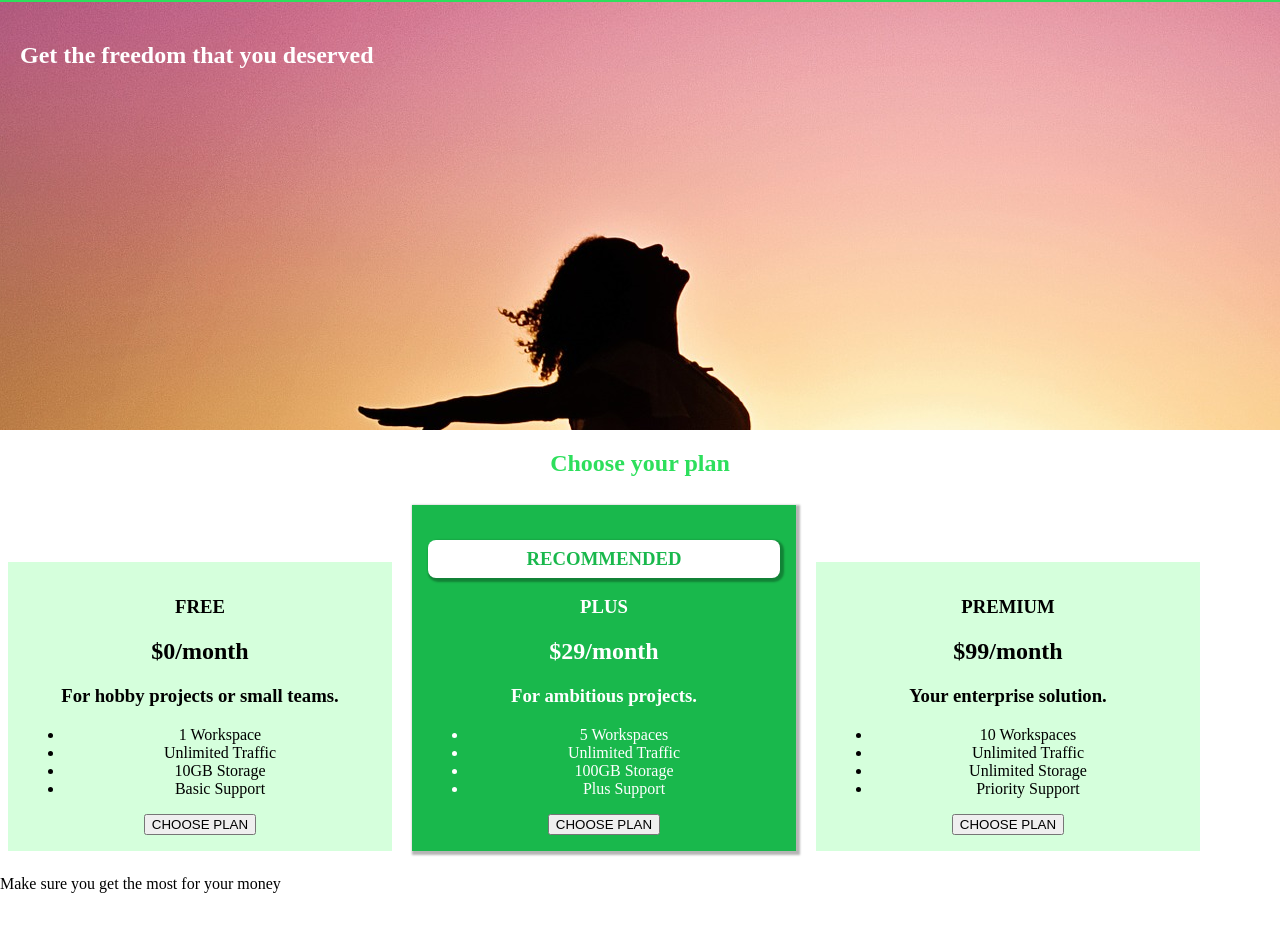
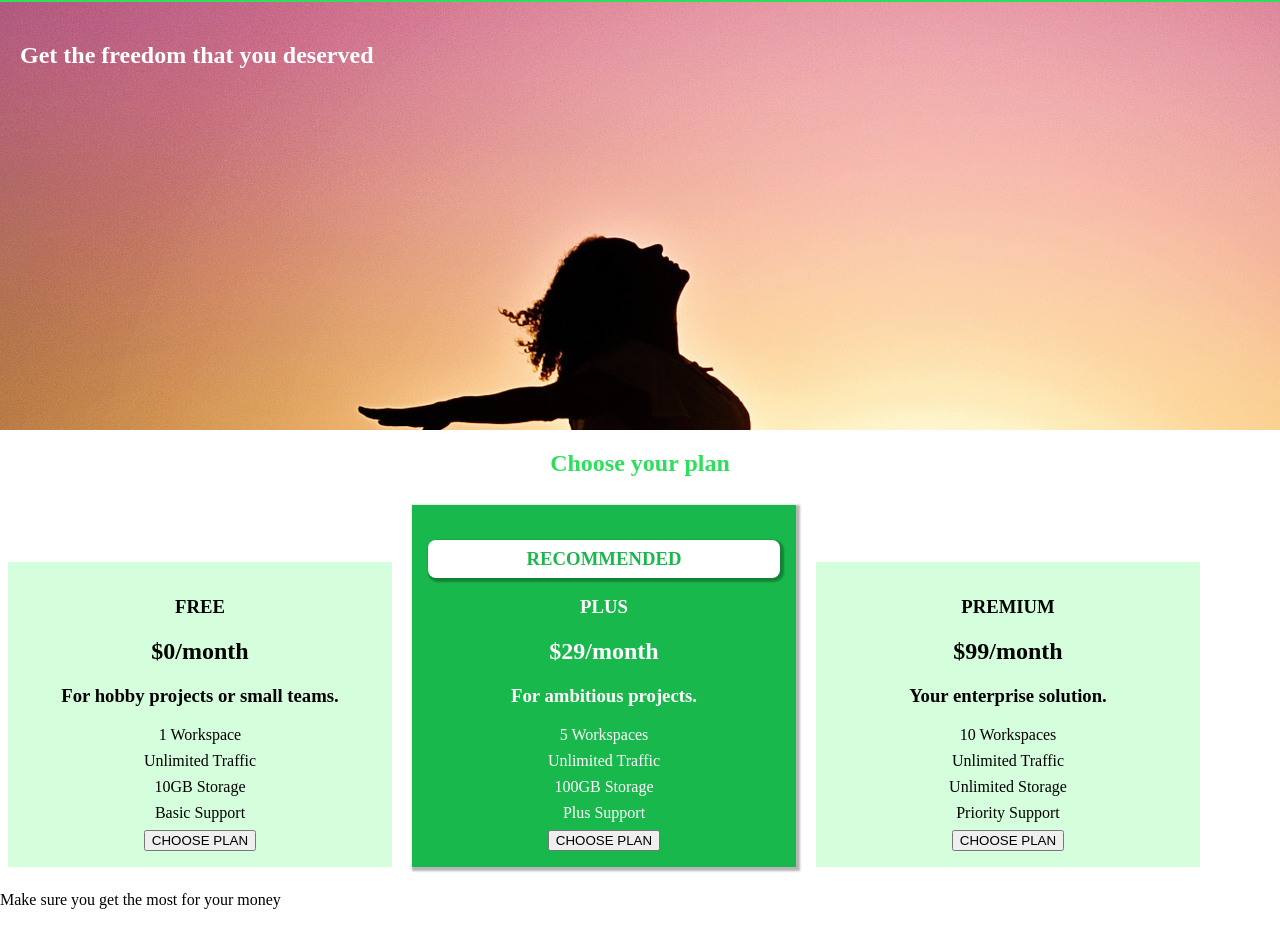
Before and after one commit to amm834/css-academic, a plain HTML site: page index.html in a window 1280 px wide. Shown: the part 42-967 px from the top of the page. Drawn offline with Linux system fonts and the light colour scheme.

Commit message:
feat: Styling list

```diff
--- a/index.html
+++ b/index.html
@@ -40,7 +40,7 @@
                 <h1>FREE</h1>
                 <h2>$0/month</h2>
                 <h3>For hobby projects or small teams.</h3>
-                <ul>
+                <ul class="plan__features">
                     <li>1 Workspace</li>
                     <li>Unlimited Traffic</li>
                     <li>10GB Storage</li>
@@ -55,7 +55,7 @@
                 <h1>PLUS</h1>
                 <h2>$29/month</h2>
                 <h3>For ambitious projects.</h3>
-                <ul>
+                <ul class="plan__features">
                     <li>5 Workspaces</li>
                     <li>Unlimited Traffic</li>
                     <li>100GB Storage</li>
@@ -69,7 +69,7 @@
                 <h1>PREMIUM</h1>
                 <h2>$99/month</h2>
                 <h3>Your enterprise solution.</h3>
-                <ul>
+                <ul class="plan__features">
                     <li>10 Workspaces</li>
                     <li>Unlimited Traffic</li>
                     <li>Unlimited Storage</li>
--- a/main.css
+++ b/main.css
@@ -27,6 +27,16 @@ body {
     width: 30%;
     display: inline-block;
     text-align: center;
+}
+
+.plan__features {
+    list-style: none;
+    margin: 0;
+    padding: 0;
+}
+
+.plan__features > li {
+    margin: 8px 0;
 }
 
 .plan--highlighted {
```
